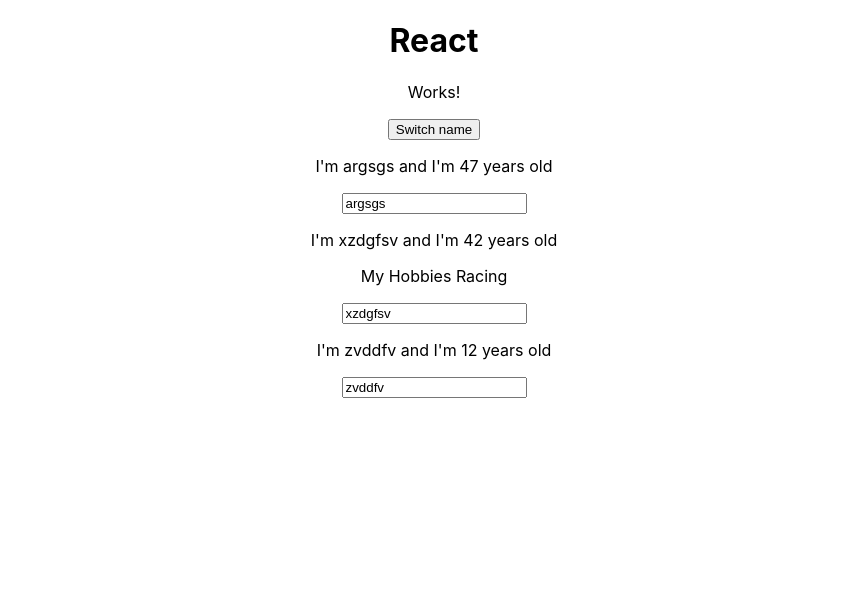
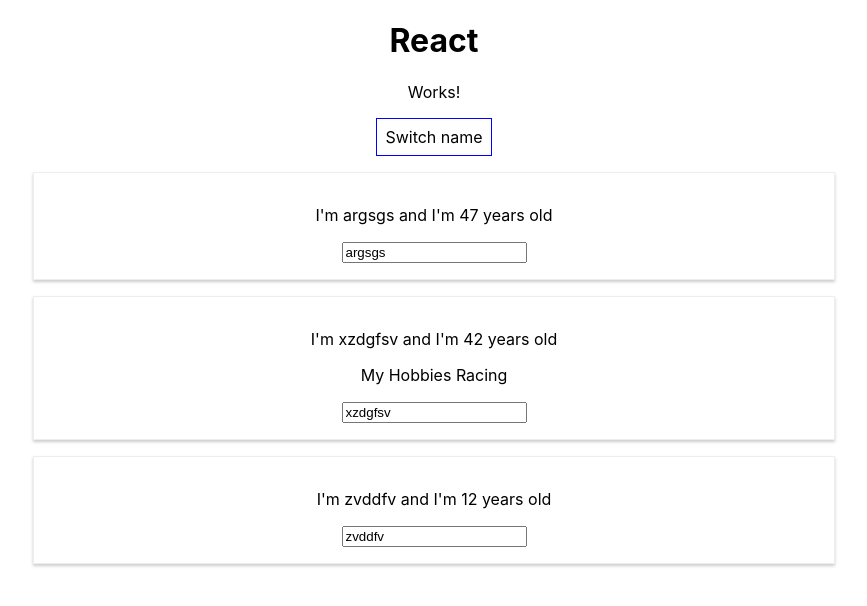
Before and after one commit to ZoltanKassai/Reactjs-sandbox, a React (Create React App) app: page / in a window 1280 px wide. Shown: the top 606 px of the page, without its empty margins (206-1073 px from the left). Built offline with nearby package versions, Linux system fonts and the light colour scheme.

Commit message:
adding css

```diff
--- a/src/App.js
+++ b/src/App.js
@@ -34,11 +34,24 @@
     }
 
     render() {
+        const style = {
+            backgroundColor: 'white',
+            font: 'inherit',
+            border: '1px solid blue',
+            padding: '8px',
+            cursor: 'pointer'
+        };
+
         return (
           <div className='App'>
               <h1>React</h1>
               <p>Works!</p>
-              <button onClick={this.switchNameHandler.bind(this, 'Yoyya')}>Switch name</button>
+              <button
+                  style={style}
+                  onClick={this.switchNameHandler.bind(this, 'Yoyya')}
+              >
+                  Switch name
+              </button>
               <Person
                   name={this.state.persons[0].name}
                   age={this.state.persons[0].age}
--- /dev/null
+++ b/src/Person/Person.css
@@ -0,0 +1,8 @@
+.Person {
+    width: 60%;
+    margin: 16px auto;
+    border: 1px solid #eee;
+    box-shadow: 0 2px 3px #ccc;
+    padding: 16px;
+    text-align: center;
+}
--- a/src/Person/Person.js
+++ b/src/Person/Person.js
@@ -1,8 +1,10 @@
 import React from "react";
+
+import './Person.css';
 
 const person = (props) => {
     return (
-        <div>
+        <div className='Person'>
             <p onClick={props.click}>I'm {props.name} and I'm {props.age} years old</p>
             <p> {props.children} </p>
             <input type='text' onChange={props.changed} value={props.name}/>
```
